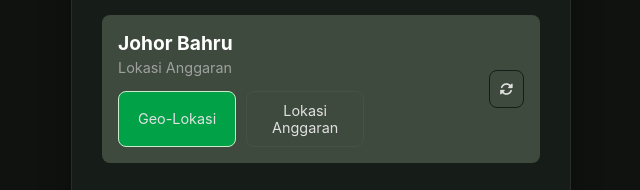
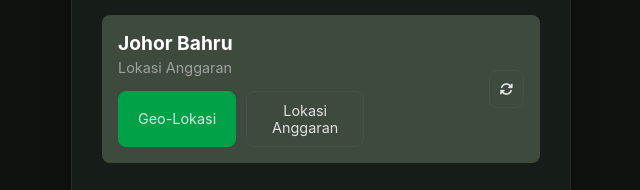
Before and after one commit to hafizadtghazali/waktu-solat, a plain HTML site: page index.html in a window 1280 px wide. Shown: the part 291-481 px from the top of the page, without its empty margins (319-959 px from the left). Drawn offline with Linux system fonts and the light colour scheme; no server answers.

Commit message:
Update style.css

```diff
--- a/style.css
+++ b/style.css
@@ -68,7 +68,7 @@
 
         .refresh-btn {
             background: none;
-            border: 1px solid #161c18;
+            border: 1px solid #455245;
             color: #e0e0e0;
             padding: 10px;
             border-radius: 8px;
@@ -177,7 +177,7 @@
         .location-btn {
             flex: 1;
             background-color: #01a247;
-            border: 1px solid #caebc9;
+            border: 1px solid #00a347;
             color: #e0e0e0;
             padding: 10px;
             border-radius: 8px;
```
